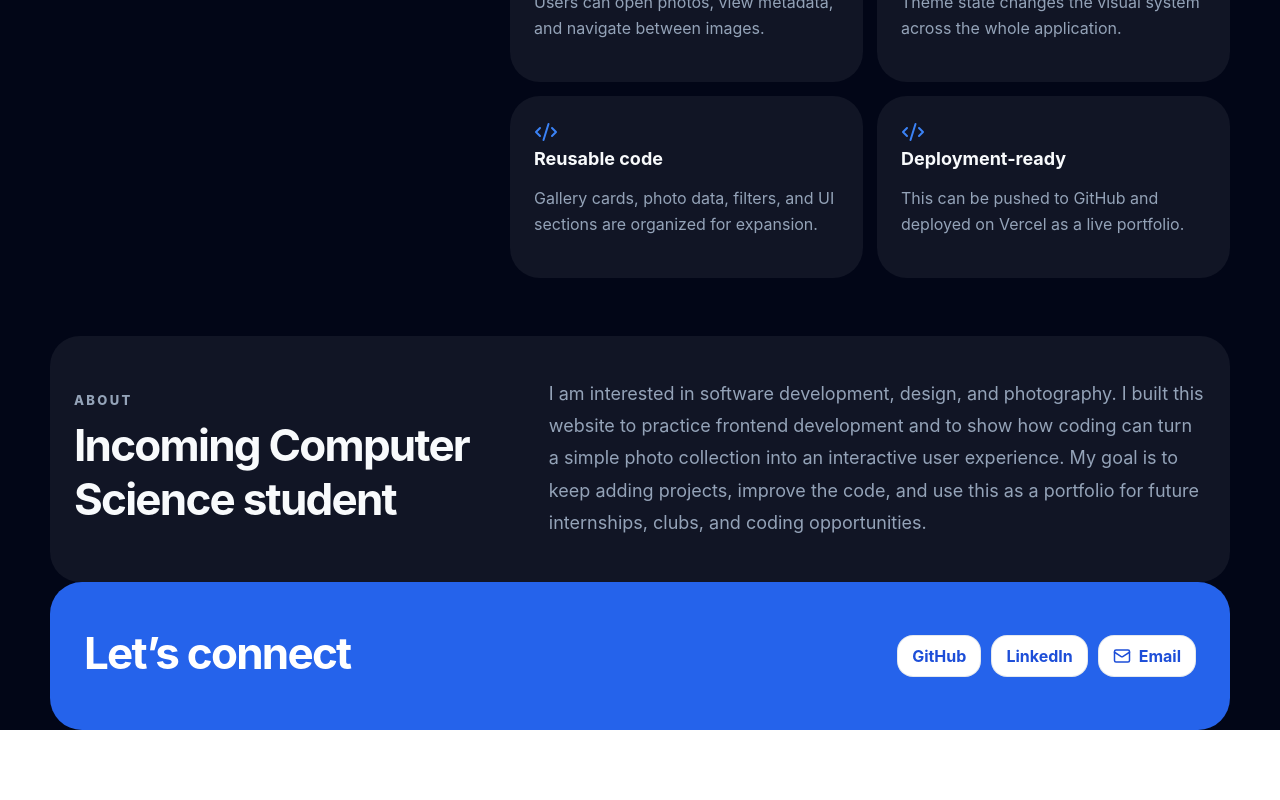
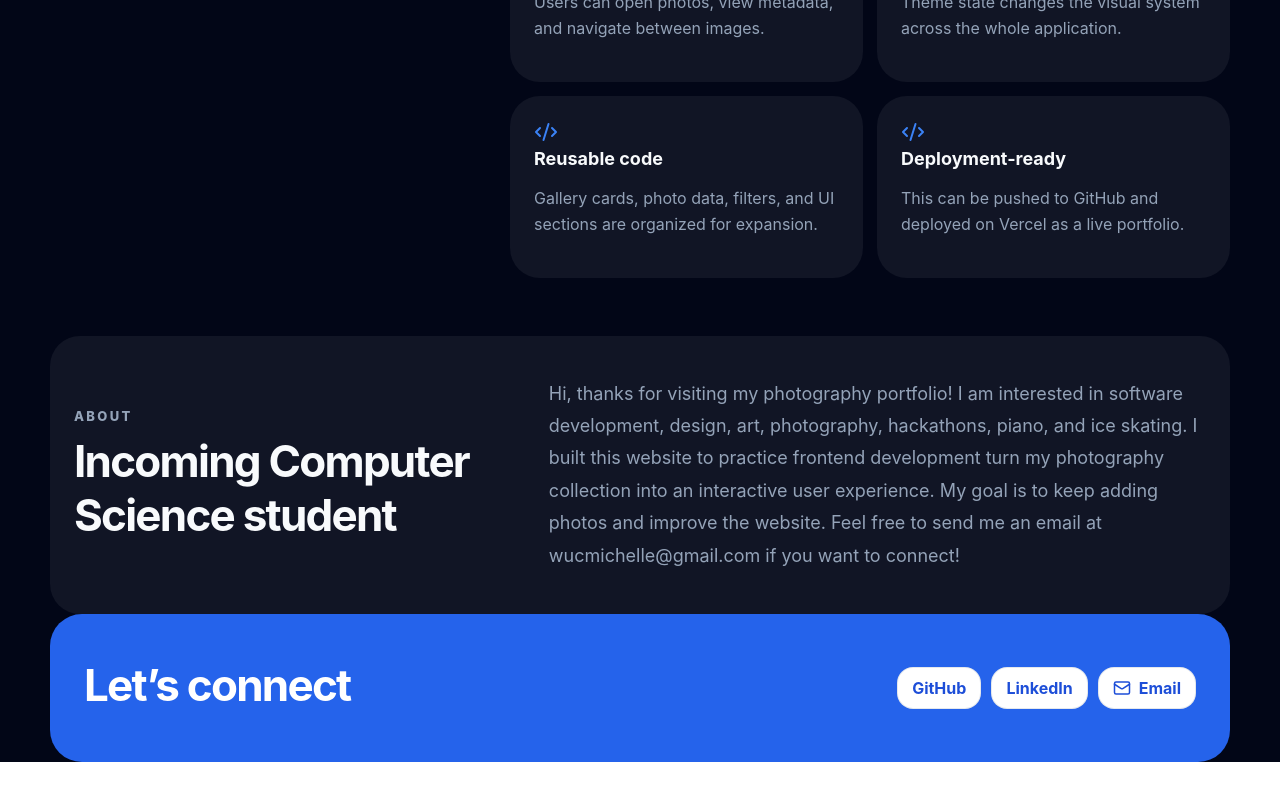
Before and after one commit to wumichelle/photography-portfolio, a React (Vite) app: page / in a window 1280 px wide. Shown: the part 4426-5226 px from the top of the page. Built offline with nearby package versions, Linux system fonts and the light colour scheme.

Commit message:
Update main.jsx

```diff
--- a/src/main.jsx
+++ b/src/main.jsx
@@ -474,11 +474,12 @@ function App() {
             <h3>Incoming Computer Science student</h3>
           </div>
           <p>
-            I am interested in software development, design, and photography. I built
-            this website to practice frontend development and to show how coding can
-            turn a simple photo collection into an interactive user experience. My goal
-            is to keep adding projects, improve the code, and use this as a portfolio
-            for future internships, clubs, and coding opportunities.
+            Hi, thanks for visiting my photography portfolio! I am interested in
+            software development, design, art, photography, hackathons, piano, and
+            ice skating. I built this website to practice frontend development turn
+            my photography collection into an interactive user experience. My goal
+            is to keep adding photos and improve the website. Feel free to send
+            me an email at wucmichelle@gmail.com if you want to connect!
           </p>
         </section>
 
```
